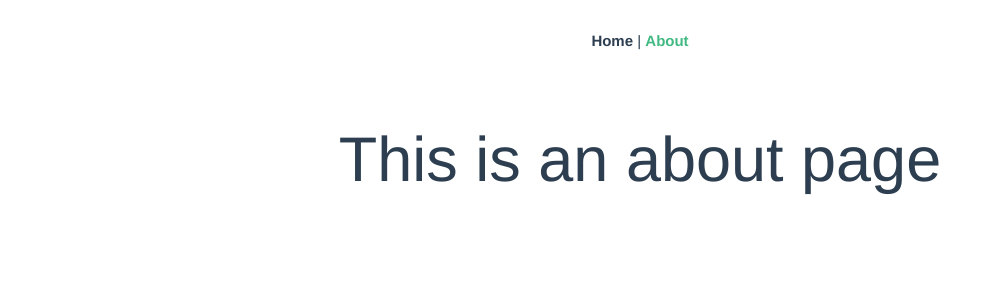
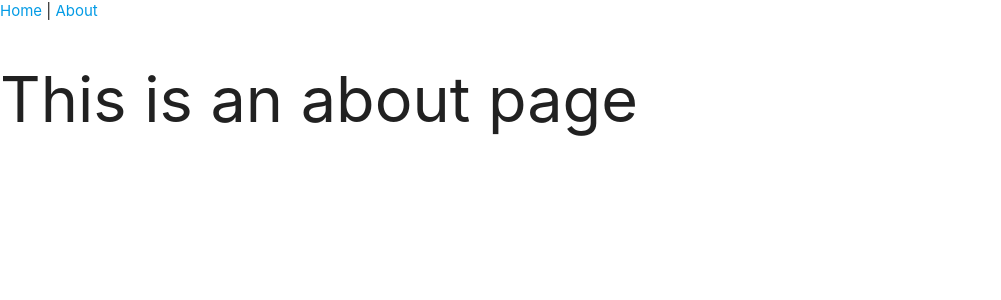
Before and after one commit to gastonm3112/firebase-vue, a Vue app: page /about in a window 1280 px wide. Shown: the top 300 px of the page, without its empty margins (0-1001 px from the left). Built offline with nearby package versions, Linux system fonts and the light colour scheme.

Commit message:
Comenzando Proyecto

```diff
--- a/src/App.vue
+++ b/src/App.vue
@@ -2,29 +2,6 @@
   <div id="nav">
     <router-link to="/">Home</router-link> |
     <router-link to="/about">About</router-link>
+    <router-view />
   </div>
-  <router-view/>
 </template>
-
-<style>
-#app {
-  font-family: Avenir, Helvetica, Arial, sans-serif;
-  -webkit-font-smoothing: antialiased;
-  -moz-osx-font-smoothing: grayscale;
-  text-align: center;
-  color: #2c3e50;
-}
-
-#nav {
-  padding: 30px;
-}
-
-#nav a {
-  font-weight: bold;
-  color: #2c3e50;
-}
-
-#nav a.router-link-exact-active {
-  color: #42b983;
-}
-</style>
--- a/src/views/Home.vue
+++ b/src/views/Home.vue
@@ -1,18 +1,11 @@
 <template>
   <div class="home">
-    <img alt="Vue logo" src="../assets/logo.png">
-    <HelloWorld msg="Welcome to Your Vue.js App"/>
+    <h1>Home</h1>
   </div>
 </template>
 
 <script>
-// @ is an alias to /src
-import HelloWorld from '@/components/HelloWorld.vue'
-
 export default {
-  name: 'Home',
-  components: {
-    HelloWorld
-  }
-}
+  name: "Home",
+};
 </script>
```
